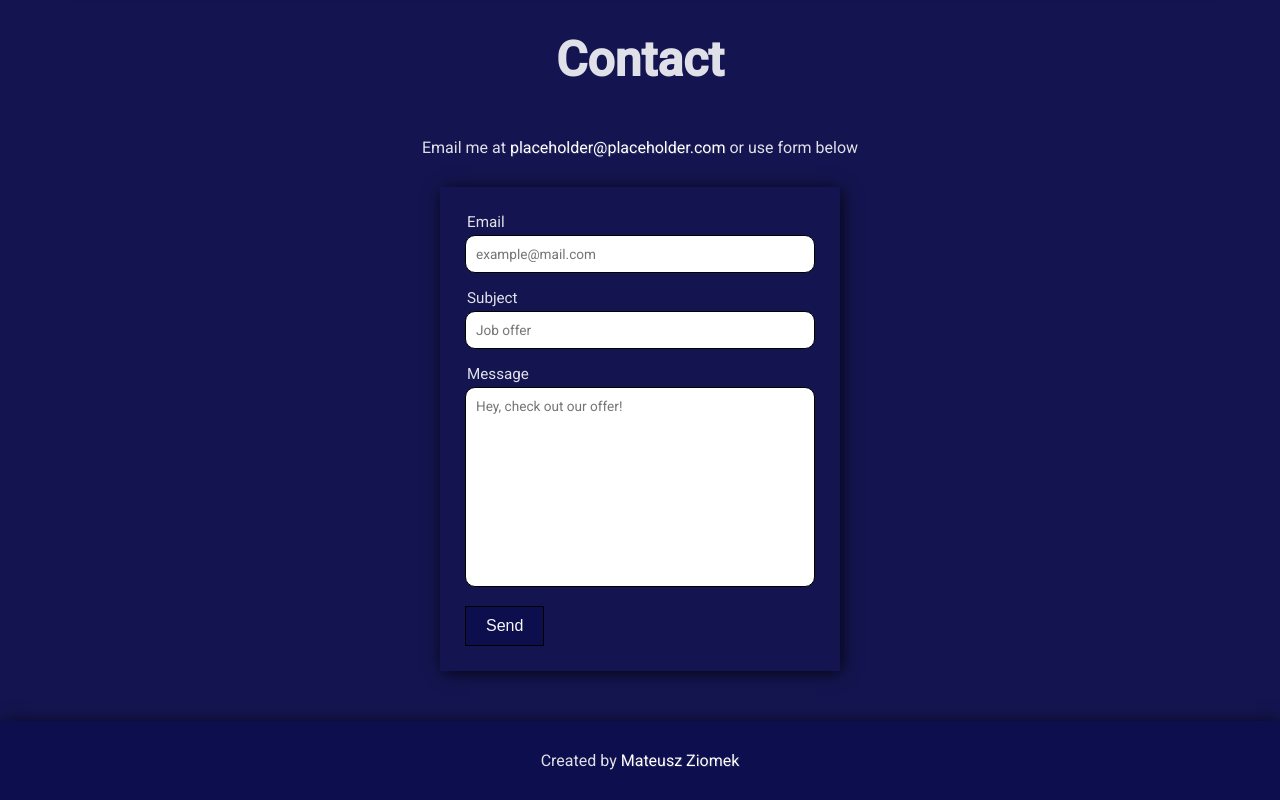
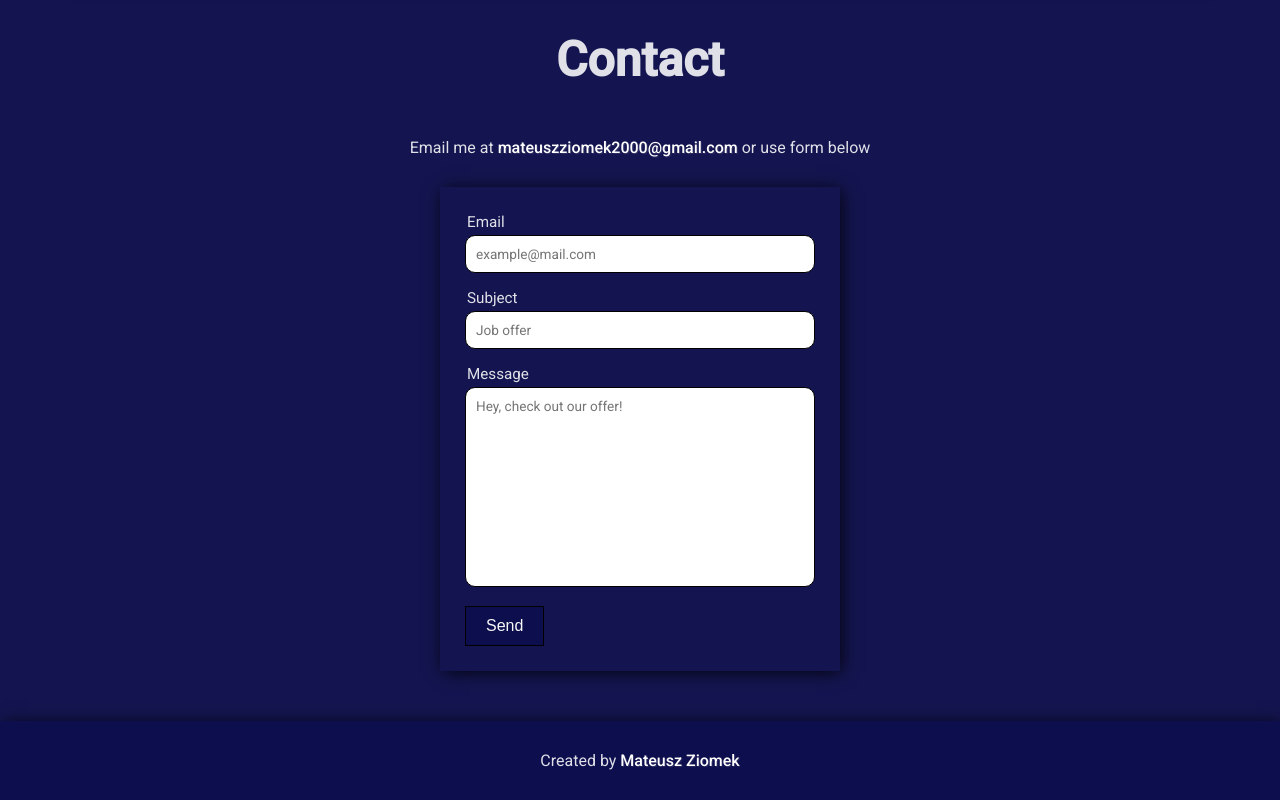
Before and after one commit to hommat/portfollio-react, a React (Create React App) app: page / in a window 1280 px wide. Shown: the part 2150-2950 px from the top of the page. Built offline with nearby package versions, Linux system fonts and the light colour scheme.

Commit message:
Change contact adress

```diff
--- a/src/components/contact/Contact.style.ts
+++ b/src/components/contact/Contact.style.ts
@@ -10,7 +10,8 @@ export const SContact = styled.section`
   box-shadow: ${({ theme }) => theme.shadows.default};
 `;
 
-export const SEmail = styled.span`
+export const SEmail = styled.a`
   color: white;
   text-shadow: ${({ theme }) => theme.shadows.text};
+  font-weight: 500;
 `;
--- a/src/components/contact/Contact.tsx
+++ b/src/components/contact/Contact.tsx
@@ -2,6 +2,8 @@ import React from "react";
 
 import Form from "./Form";
 import { SContact, SEmail } from "./Contact.style";
+
+const email = "mateuszziomek2000@gmail.com";
 
 const Contact = () => {
   return (
@@ -11,8 +13,8 @@ const Contact = () => {
       </h3>
 
       <p>
-        Email me at <SEmail>placeholder@placeholder.com</SEmail> or use form
-        below
+        Email me at <SEmail href={`mailto:${email}`}>{email}</SEmail> or use
+        form below
       </p>
       <Form />
     </SContact>
--- a/src/components/contact/Form.tsx
+++ b/src/components/contact/Form.tsx
@@ -13,7 +13,7 @@ type State = {
   isMessageError: boolean;
 };
 
-const formspreeURL = "https://formspree.io/mqkpoave";
+const formspreeURL = "https://formspree.io/xaypbjon";
 
 const Form = () => {
   const [state, setState] = useState<State>({
@@ -34,15 +34,16 @@ const Form = () => {
   }
 
   async function handleSubmit(e: React.FormEvent<HTMLFormElement>) {
-    const { loading, ...data } = state;
+    const { loading, email, subject, message } = state;
     e.preventDefault();
     if (loading) return;
 
     setState({ ...state, loading: true });
+    const body = { email, subject, message };
     let errorOccured = false;
 
     try {
-      await post(formspreeURL, data);
+      await post(formspreeURL, body);
     } catch (e) {
       errorOccured = true;
     }
--- a/src/components/footer/Footer.style.ts
+++ b/src/components/footer/Footer.style.ts
@@ -11,4 +11,5 @@ export const SFooter = styled.footer`
 export const SAuthor = styled.a`
   color: white;
   text-shadow: ${({ theme }) => theme.shadows.text};
+  font-weight: 500;
 `;
```
